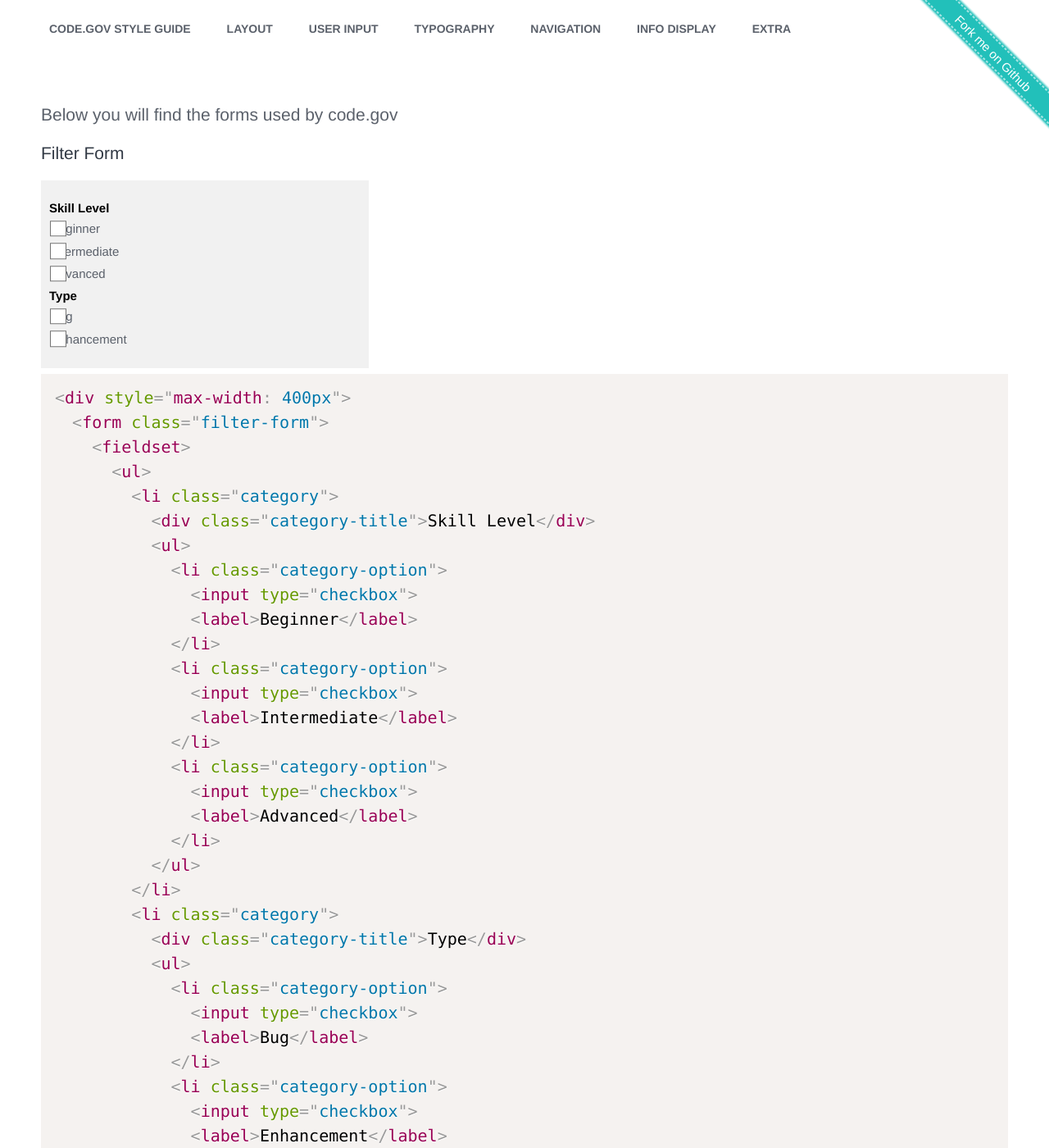
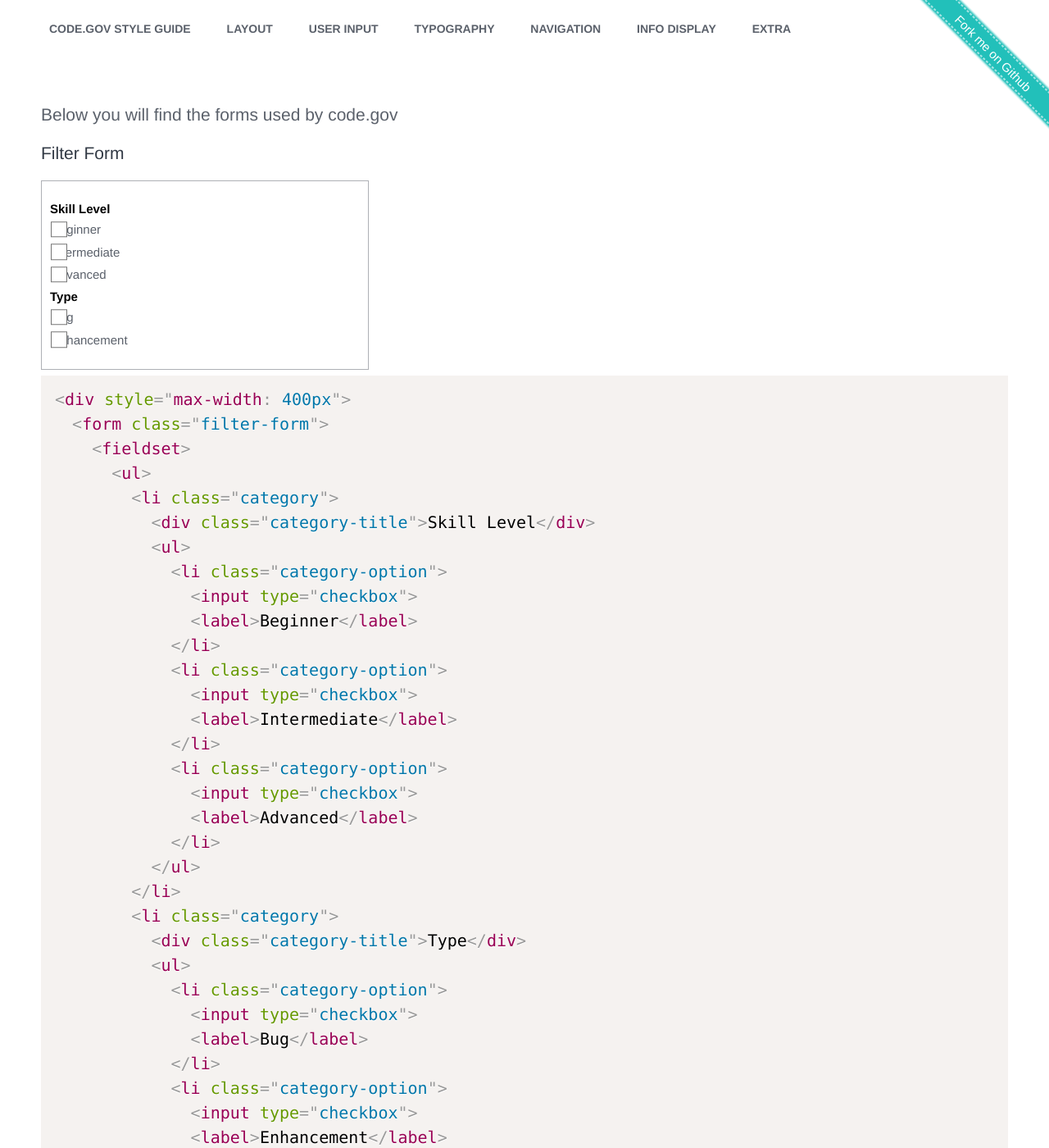
Before and after one commit to GSA/code-gov-style, a Jekyll site: the page built from components/forms.md, in a window 1280 px wide and 1400 px high. Shown: the whole window at 82% size. Built offline with Jekyll 4.4.1, drawn with Linux system fonts in a browser that asks for light colours.

Commit message:
Change filters bg to white on HW

```diff
--- a/_sass/_forms.scss
+++ b/_sass/_forms.scss
@@ -7,7 +7,8 @@ form {
     };
 
     &.filter-form {
-      background-color: $color-gray-lightest;
+      background-color: #fff;
+      border: 1px solid $color-gray-light;
       padding: 1rem;
       min-width: min-content;
 
```
